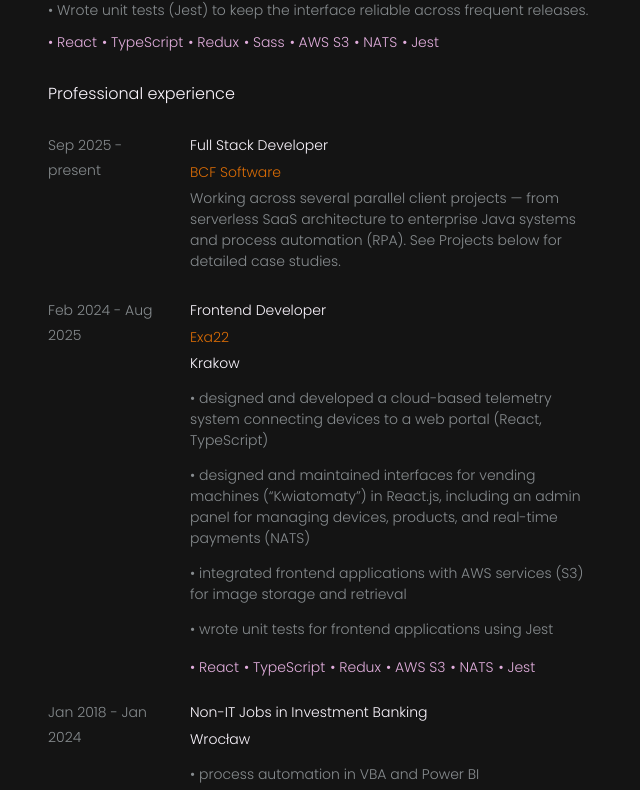
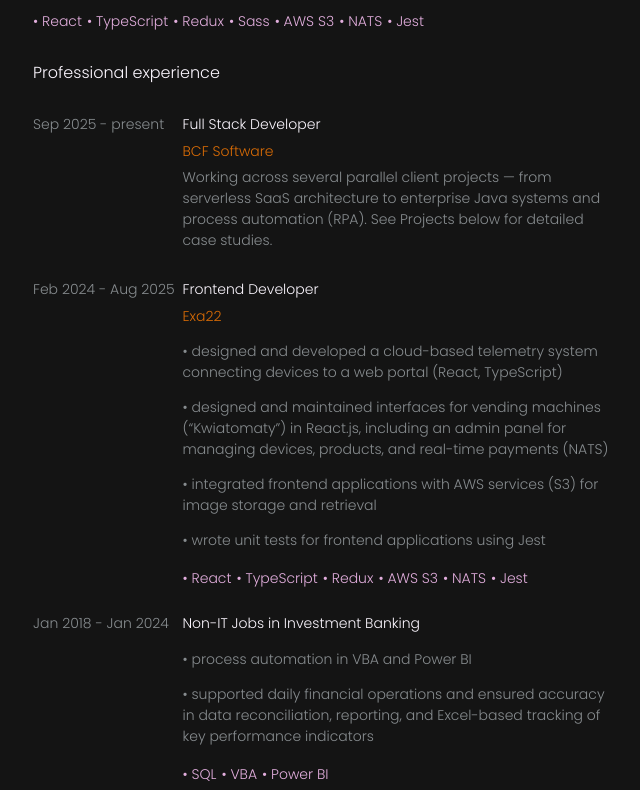
Before and after one commit to Marcinwrzs/Portfolio, a React (Create React App) app: page / in a window 1280 px wide. Shown: the part 2130-2920 px from the top of the page, without its empty margins (316-956 px from the left). Built offline with nearby package versions, Linux system fonts and the light colour scheme.

Commit message:
fix: keep experience dates on one line and drop city field

```diff
--- a/src/App.tsx
+++ b/src/App.tsx
@@ -6,7 +6,7 @@
 
 const App = () => {
   return (
-    <Container maxWidth="sm">
+    <Container maxWidth={false} sx={{ maxWidth: 630 }}>
       <About />
       <Projects />
       <Experience />
--- a/src/components/Experience/Experience.tsx
+++ b/src/components/Experience/Experience.tsx
@@ -6,7 +6,6 @@
   id: number;
   company?: string;
   timeFrame: string;
-  city?: string;
   roleName: string;
   intro?: string;
   tasks?: string[];
@@ -27,7 +26,6 @@
       id: 1,
       company: "Exa22",
       timeFrame: "Feb 2024 - Aug 2025",
-      city: "Krakow",
       roleName: "Frontend Developer",
       tasks: [
         "designed and developed a cloud-based telemetry system connecting devices to a web portal (React, TypeScript)",
@@ -40,7 +38,6 @@
     {
       id: 2,
       timeFrame: "Jan 2018 - Jan 2024",
-      city: "Wrocław",
       roleName: "Non-IT Jobs in Investment Banking",
       tasks: [
         "process automation in VBA and Power BI",
@@ -54,21 +51,19 @@
     <>
       <h5>Professional experience</h5>
       {experience.map((item) => {
-        const {
-          id,
-          company,
-          roleName,
-          tasks,
-          timeFrame,
-          techStack,
-          city,
-          intro,
-        } = item;
+        const { id, company, roleName, tasks, timeFrame, techStack, intro } =
+          item;
         return (
           <div key={id} style={{ marginTop: "20px" }}>
             <Grid container spacing={2}>
               <Grid item xs={12} sm={3}>
-                <p style={{ display: "inline", color: "var(--article-color)" }}>
+                <p
+                  style={{
+                    display: "inline",
+                    color: "var(--article-color)",
+                    whiteSpace: "nowrap",
+                  }}
+                >
                   {timeFrame}
                 </p>
               </Grid>
@@ -85,11 +80,6 @@
                 {company && (
                   <p style={{ margin: "5px 0", color: "var(--company-color)" }}>
                     {company}
-                  </p>
-                )}
-                {city && (
-                  <p style={{ margin: "5px 0", color: "var(--header-color)" }}>
-                    {city}
                   </p>
                 )}
                 {intro && <p style={{ margin: "5px 0" }}>{intro}</p>}
```
